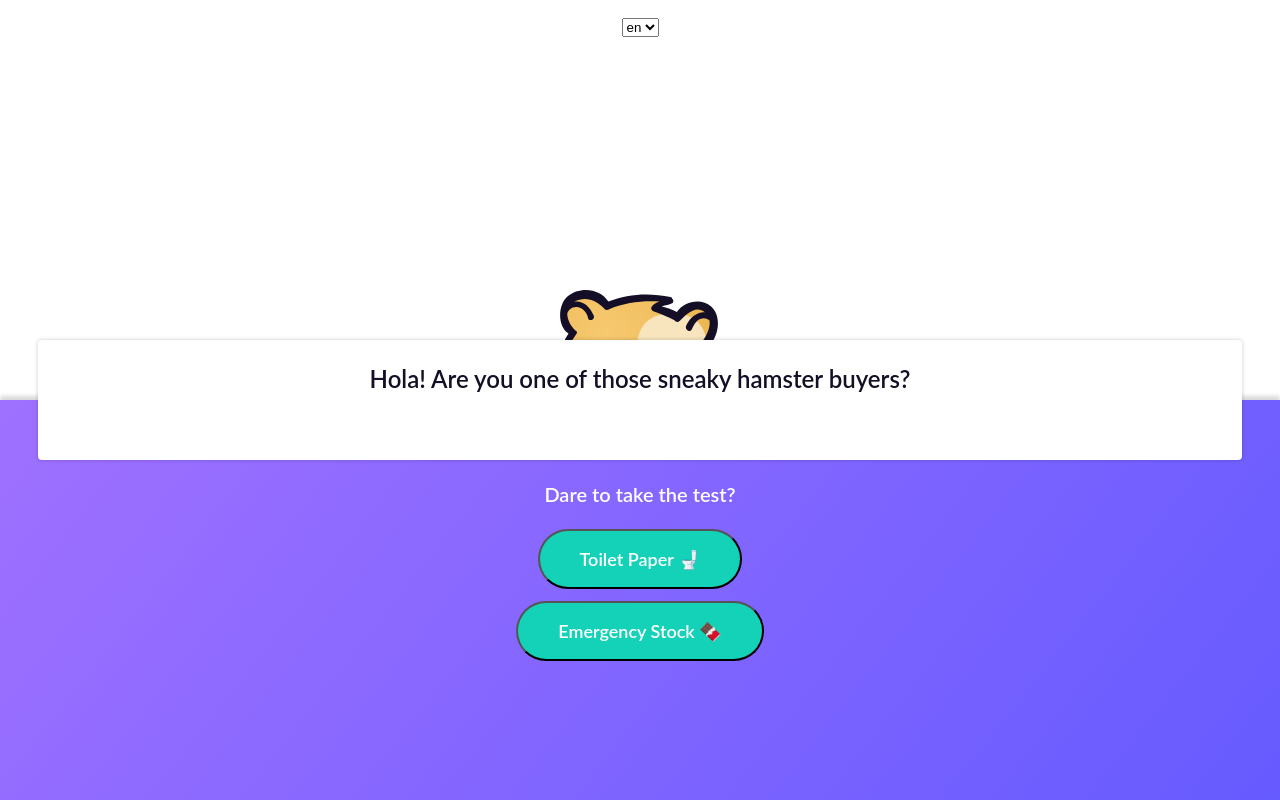
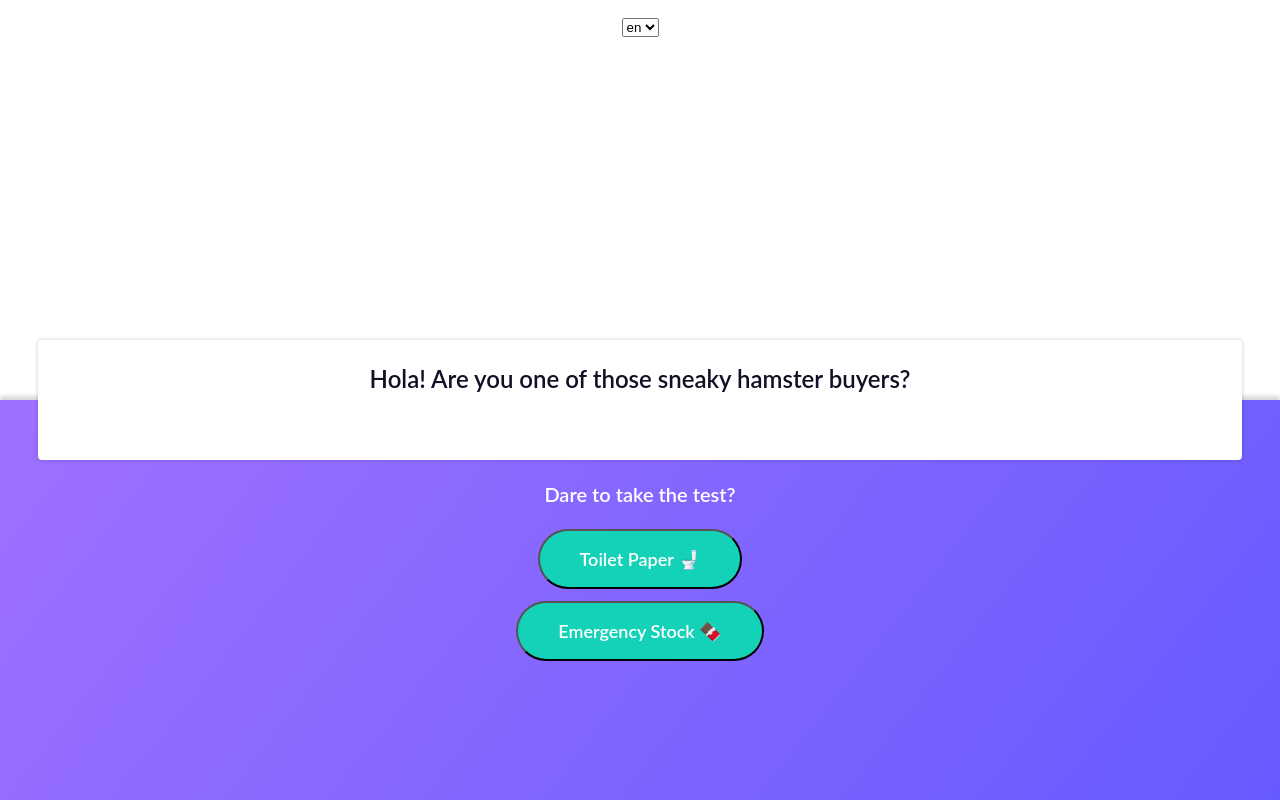
Before and after one commit to LucaMele/the-selfish-hamster, a Vue app: page /#/ in a window 1280 px wide. Built offline with nearby package versions, Linux system fonts and the light colour scheme.

Commit message:
changed article structure css/html

```diff
--- a/src/App.vue
+++ b/src/App.vue
@@ -1,8 +1,9 @@
 <template>
-  <article class="home-wrapper">
+  <article>
+    <router-view/>
+    <div class="home-wrapper" v-if="this.$route.path === '/'">
       <locale-changer></locale-changer>
-    <router-view/>
-    <div v-if="this.$route.path === '/'">
+      <div>
         <div class="hamster">
           <div class="hamster-title">
             <img src="./assets/hamster-title-screen.svg"/>
@@ -26,6 +27,7 @@
           </div>
         </div>
       </div>
+    </div>
   </article>
 </template>
 
--- a/src/app.scss
+++ b/src/app.scss
@@ -18,7 +18,7 @@ body {
 
 .hamster-title {
   position: relative;
-  margin: 20% 0 0 0;
+  margin: 35% 0 0 0;
 }
 
 .lower-container {
--- a/src/components/toilet-form/household-container/index.scss
+++ b/src/components/toilet-form/household-container/index.scss
@@ -1,5 +1,13 @@
 .hamster__toilet-household-container {
-    width: 200px;
+    position: absolute;
+    left: 3%;
+    margin-top: 70%;
+    width: 94%;
     height: 200px;
-    background-color: red;
+    background-color: white;
+    background: #FFFFFF;
+
+    background: #FFFFFF;
+    box-shadow: 0px 0px 4px rgba(0, 0, 0, 0.2);
+    border-radius: 4px;
 }
--- a/src/pages/toilet-papers/index.scss
+++ b/src/pages/toilet-papers/index.scss
@@ -1,7 +1,8 @@
-.toilet-page-container {
+.toilet-wrapper {
+  position: absolute;
   height: 100%;
   width: 100%;
+  top: 0;
   left: 0;
-  position: absolute;
   background: linear-gradient(308.18deg, #645AFF -3.69%, #A573FF 109.82%);
 }
--- a/src/pages/toilet-papers/index.vue
+++ b/src/pages/toilet-papers/index.vue
@@ -1,7 +1,6 @@
 <template>
-  <div class="toilet-page-container">
       <!-- <h1>{{$t("pages.home.title")}}</h1> -->
-    <div>
+      <div class="toilet-wrapper">
         <div v-if="this.currentStep === 'household'">
           <toilet-household-container
             @callbackNext="inputDataCallback"
@@ -13,7 +12,6 @@
             @callbackNext="inputDataCallback"
             @callbackBack="navigateBack">
           </toilet-quarantine-container>
-      </div>
         </div>
       </div>
 </template>
```
Lines whose indentation alone changed are shown as unchanged.
